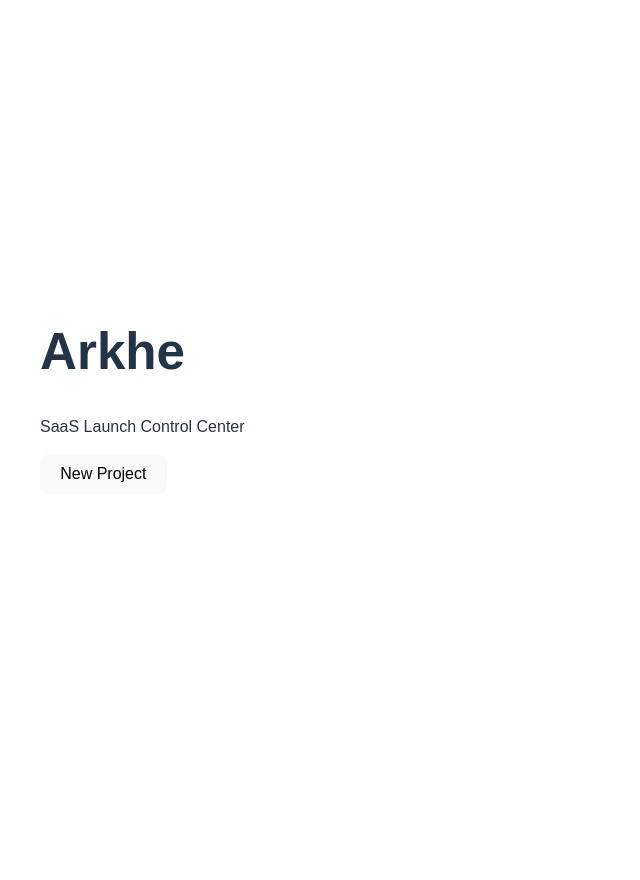
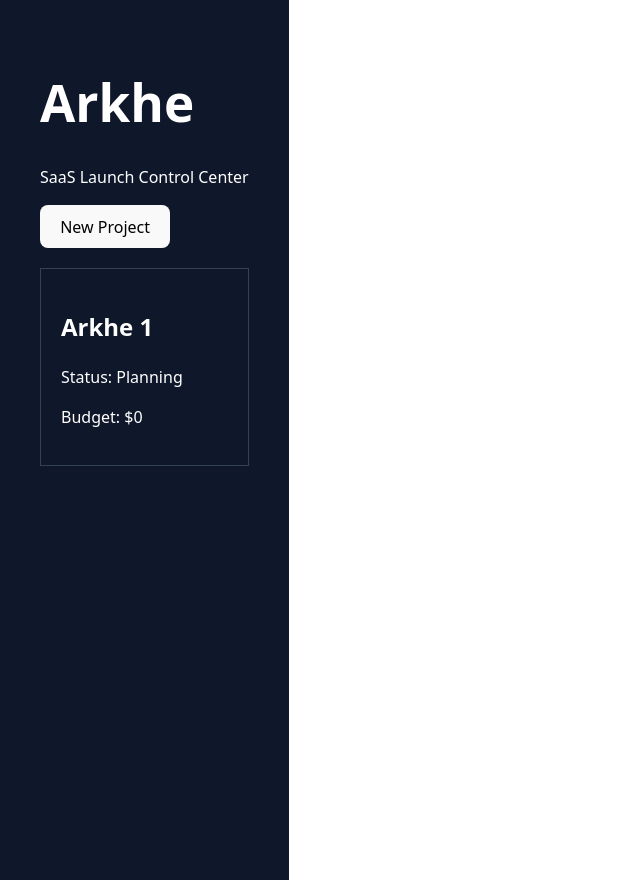
Before and after one commit to Hyphysaurus/arkhe, a React (Vite) app: page / in a window 1280 px wide. Shown: the whole page, without its empty margins (0-640 px from the left). Before the commit the page ends 800 px from the top, so only its background shows below. Built offline with nearby package versions, Linux system fonts and the light colour scheme.

Commit message:
Arkhe dashboard foundation

```diff
--- a/src/App.jsx
+++ b/src/App.jsx
@@ -1,10 +1,20 @@
 import { useState } from "react";
 
 export default function App() {
-  const [projects, setProjects] = useState([]);
+
+  const [projects, setProjects] = useState([
+    {
+      name: "Arkhe 1",
+      status: "Planning",
+      budget: 0,
+      tasks: []
+    }
+  ]);
 
   function addProject() {
-    const name = prompt("Project name?");
+
+    const name = prompt("Project name");
+
     if (!name) return;
 
     setProjects([
@@ -13,26 +23,48 @@ export default function App() {
         name,
         status: "Planning",
         budget: 0,
-      },
+        tasks: []
+      }
     ]);
   }
 
   return (
-    <div style={{ padding: 40, fontFamily: "sans-serif" }}>
+
+    <div style={{
+      background: "#0f172a",
+      minHeight: "100vh",
+      color: "white",
+      padding: 40
+    }}>
+
       <h1>Arkhe</h1>
+
       <p>SaaS Launch Control Center</p>
 
       <button onClick={addProject}>
         New Project
       </button>
 
-      <ul>
-        {projects.map((p, i) => (
-          <li key={i}>
-            {p.name} — {p.status}
-          </li>
-        ))}
-      </ul>
+      {projects.map((project, index) => (
+
+        <div key={index} style={{
+          marginTop: 20,
+          padding: 20,
+          border: "1px solid #334155"
+        }}>
+
+          <h2>{project.name}</h2>
+
+          <p>Status: {project.status}</p>
+
+          <p>Budget: ${project.budget}</p>
+
+        </div>
+
+      ))}
+
     </div>
+
   );
+
 }
```
